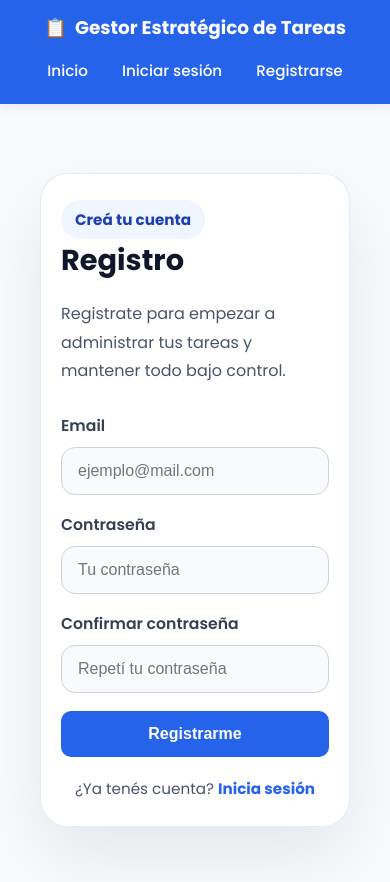
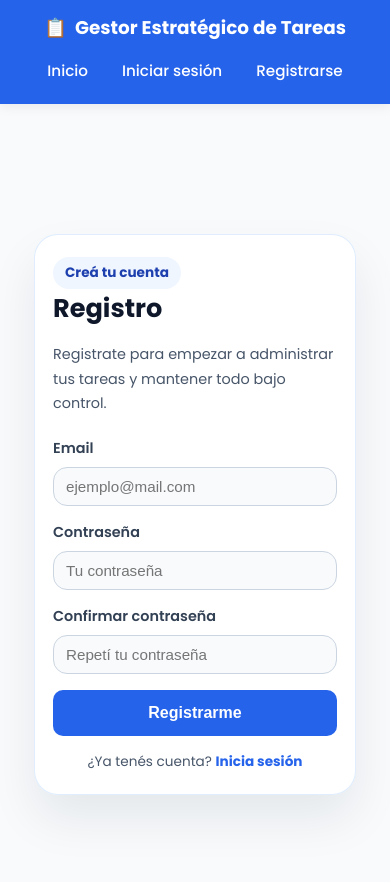
Before and after one commit to jsstagno90/ProyectoM4_JuanStagno, a React (Vite) app: page /register in a window 390 px wide. Shown: the top 882 px of the page. Built offline with nearby package versions, Linux system fonts and the light colour scheme; no server answers.

Commit message:
Corregido los margin, ya no hay scroll vertical

```diff
--- a/src/index.css
+++ b/src/index.css
@@ -12,8 +12,8 @@ body {
 }
 
 .container {
-  max-width: 900px;
-  margin: 20px auto;
+  max-width: 1200px;
+  margin: 0 auto;
   padding: 0 20px;
 }
 
@@ -74,7 +74,7 @@ body {
   display: flex;
   align-items: center;
   justify-content: center;
-  padding: 20px 20px 32px;
+  padding: 5px 5px 5px;
 }
 
 .home-panel {
@@ -335,41 +335,42 @@ body {
 }
 
 .auth-page {
-  min-height: calc(100vh - 96px);
+  min-height: calc(100vh - 75px);
   display: flex;
   align-items: center;
   justify-content: center;
-  padding: 24px 20px 40px;
+  padding: 8px 14px 16px;
 }
 
 .auth-card {
-  width: 100%;
-  max-width: 520px;
-  background: rgba(255,255,255,0.92);
+  width: min(100%, 460px);
+  max-width: 460px;
+  max-height: calc(100vh - 32px);
+  background: rgba(255,255,255,0.95);
   border: 1px solid rgba(96,165,250,0.2);
-  border-radius: 28px;
-  box-shadow: 0 30px 70px rgba(15,23,42,0.08);
-  padding: 32px;
+  border-radius: 24px;
+  box-shadow: 0 24px 48px rgba(15,23,42,0.08);
+  padding: 26px;
 }
 
 .auth-header {
   display: grid;
-  gap: 18px;
-  margin-bottom: 28px;
+  gap: 14px;
+  margin-bottom: 22px;
 }
 
 .auth-subtitle {
   display: inline-flex;
-  padding: 8px 14px;
+  padding: 6px 12px;
   border-radius: 999px;
   background: #eff6ff;
   color: #1e40af;
   font-weight: 700;
-  font-size: 0.95rem;
+  font-size: 0.85rem;
 }
 
 .auth-header h1 {
-  font-size: 2.1rem;
+  font-size: clamp(1.7rem, 2.5vw, 2rem);
   margin: 0;
   color: #0f172a;
 }
@@ -377,28 +378,29 @@ body {
 .auth-description {
   margin: 0;
   color: #475569;
-  line-height: 1.8;
+  line-height: 1.7;
+  font-size: 0.95rem;
 }
 
 .auth-form {
   display: grid;
-  gap: 18px;
+  gap: 16px;
 }
 
 .auth-form label {
   display: grid;
-  gap: 10px;
+  gap: 8px;
   font-weight: 600;
   color: #334155;
-  font-size: 0.98rem;
+  font-size: 0.92rem;
 }
 
 .auth-form input {
   width: 100%;
   border: 1px solid #cbd5e1;
   border-radius: 14px;
-  padding: 14px 16px;
-  font-size: 1rem;
+  padding: 12px 14px;
+  font-size: 0.95rem;
   color: #0f172a;
   background: #f8fafc;
 }
@@ -412,18 +414,19 @@ body {
 .auth-error {
   margin: 0;
   color: #b91c1c;
-  font-size: 0.95rem;
+  font-size: 0.9rem;
 }
 
 .auth-submit {
   width: 100%;
+  padding: 12px 0;
 }
 
 .auth-footer {
-  margin-top: 20px;
+  margin-top: 16px;
   text-align: center;
   color: #475569;
-  font-size: 0.95rem;
+  font-size: 0.9rem;
 }
 
 .auth-footer a {
@@ -436,12 +439,90 @@ body {
   text-decoration: underline;
 }
 
-@media (max-width: 520px) {
+.home-page {
+  min-height: calc(100vh - 75px);
+  display: flex;
+  align-items: center;
+  justify-content: center;
+  padding: 8px 12px 16px;
+}
+
+.home-panel {
+  width: min(100%, 860px);
+  max-width: 860px;
+  background: linear-gradient(180deg, #eff6ff 0%, #ffffff 40%, #f8fafc 100%);
+  border: 1px solid rgba(59,130,246,0.18);
+  border-radius: 28px;
+  box-shadow: 0 26px 60px rgba(15,23,42,0.08);
+  padding: 30px;
+}
+
+@media (max-width: 640px) {
   .auth-card {
-    padding: 26px 20px;
+    padding: 22px 18px;
   }
 
   .auth-header h1 {
-    font-size: 1.8rem;
+    font-size: 1.6rem;
+  }
+
+  .auth-form label {
+    font-size: 0.9rem;
+  }
+
+  .auth-form input {
+    padding: 10px 12px;
+  }
+
+  .auth-description {
+    font-size: 0.9rem;
+  }
+
+  .auth-footer {
+    font-size: 0.85rem;
+  }
+
+  .home-panel {
+    padding: 24px;
+  }
+
+  .home-hero h1 {
+    font-size: 2rem;
   }
 }
+
+@media (max-height: 760px) {
+  .auth-card {
+    max-height: calc(100vh - 20px);
+    padding: 20px;
+  }
+
+  .auth-header {
+    gap: 12px;
+    margin-bottom: 18px;
+  }
+
+  .auth-subtitle {
+    padding: 5px 10px;
+  }
+
+  .auth-form {
+    gap: 14px;
+  }
+
+  .auth-footer {
+    margin-top: 14px;
+  }
+
+  .auth-header h1 {
+    font-size: 1.55rem;
+  }
+
+  .auth-form input {
+    padding: 10px 12px;
+  }
+
+  .home-panel {
+    padding: 20px;
+  }
+}
```
